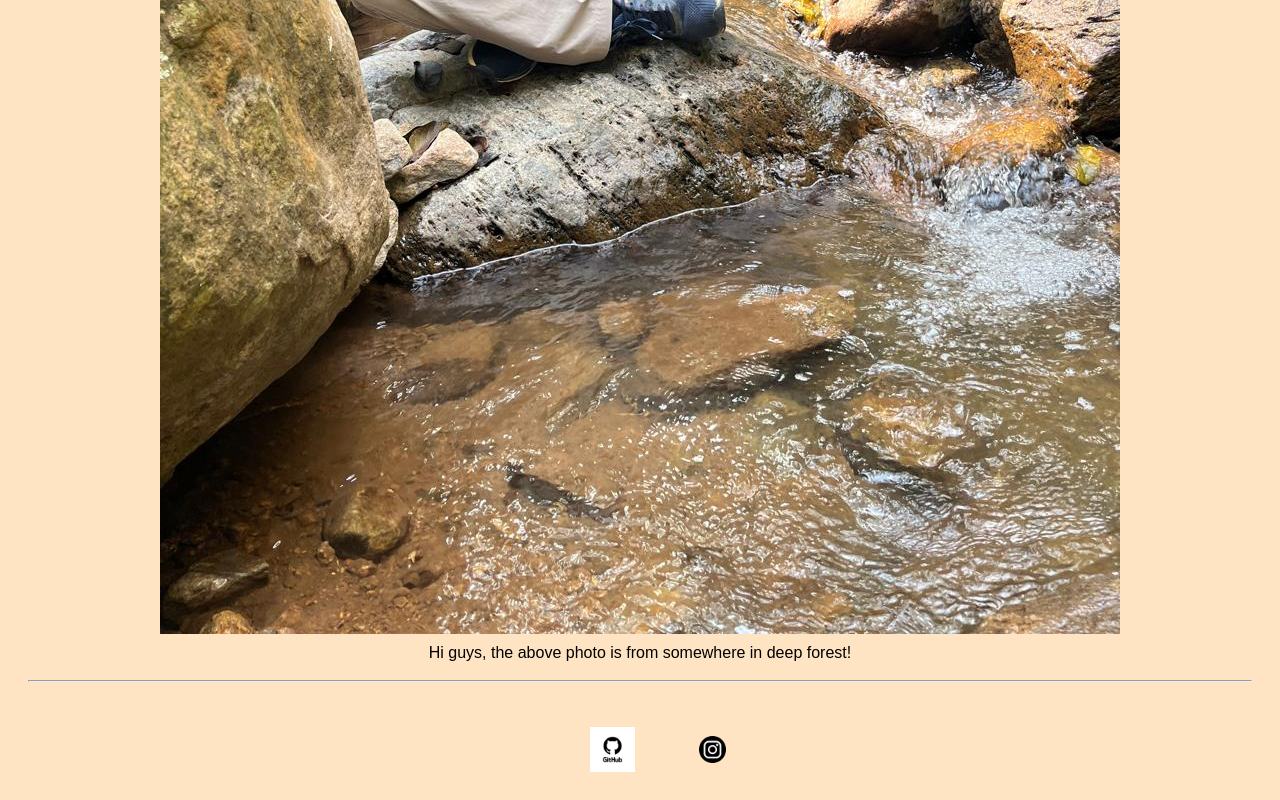
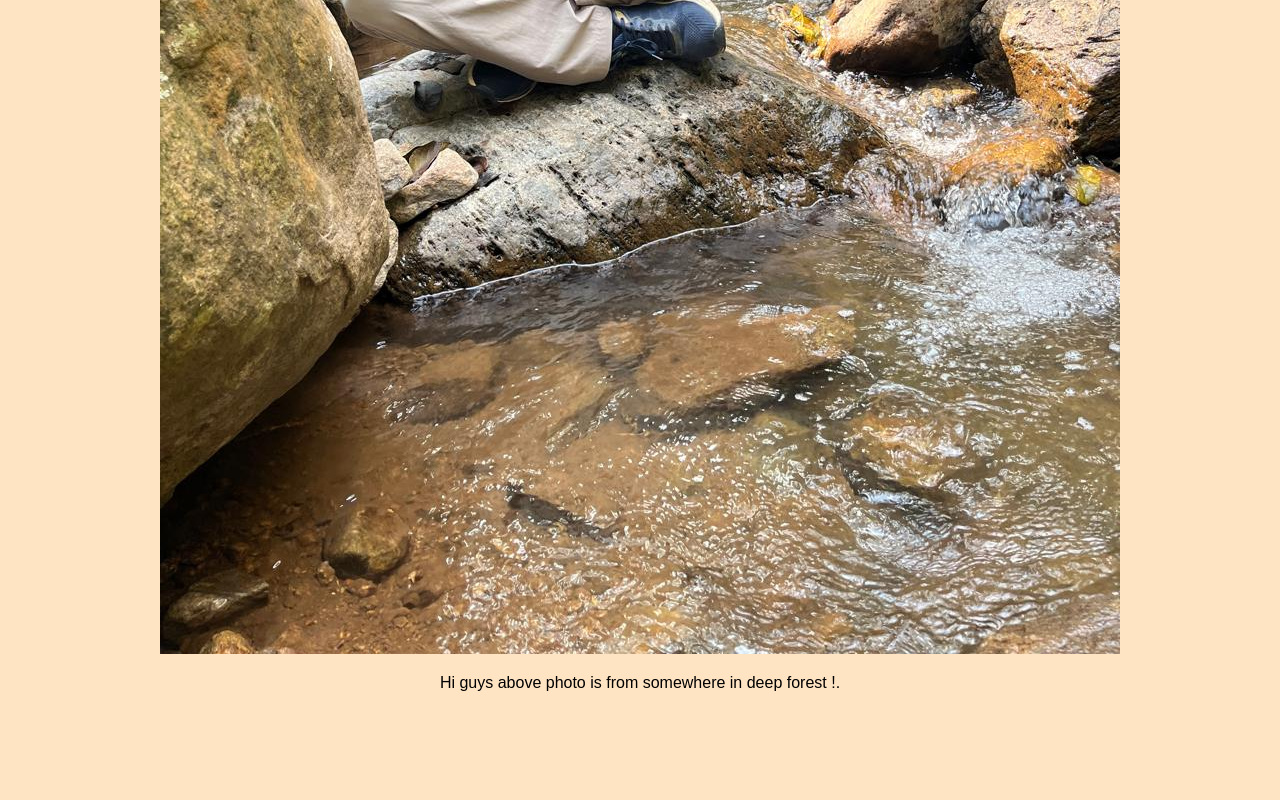
Before and after one commit to laxmansingh2397/laxman_website, a plain HTML site: page index.html in a window 1280 px wide. Shown: the part 827-1627 px from the top of the page. After the commit the page ends 1567 px from the top, so only its background shows below. Drawn offline with Linux system fonts and the light colour scheme.

Commit message:
change back to basic

```diff
--- a/index.html
+++ b/index.html
@@ -1,4 +1,4 @@
-<!-- <!DOCTYPE html>
+<!DOCTYPE html>
 
 <html>
   <head>
@@ -16,39 +16,9 @@
       <h1>LAXMAN SINGH</h1>
       <hr />
       <p>Hi, I am Laxman Singh and i love adventure !</p>
+
       <img src="img/my_image.jpg" alt="Laxman's photo" />
       <p>Hi guys above photo is from somewhere in deep forest !.</p>
     </main>
   </body>
-</html> -->
-
-<!DOCTYPE html>
-<html lang="en">
-  <head>
-    <meta charset="utf-8" />
-    <meta name="viewport" content="width=device-width, initial-scale=1.0" />
-    <title>Laxman Singh</title>
-    <link rel="stylesheet" href="style.css" />
-  </head>
-  <body>
-    <main>
-      <h1>LAXMAN SINGH</h1>
-      <hr />
-      <p>Hi, I am Laxman Singh and I love adventure!</p>
-      <img src="img/my_image.jpg" alt="Laxman's photo" />
-      <p>Hi guys, the above photo is from somewhere in deep forest!</p>
-      <hr/>
-      <div class="link">
-        <a target="_blank" href="https://github.com/laxmansingh2397">
-          <img src="img/github.jpg" alt="GitHub photo" />
-        </a>
-        <a
-          target="_blank"
-          href="https://www.instagram.com/hi_im_laxman/profilecard/?igsh=eXBzMDl5OW1lajF3"
-        >
-          <img src="img/instagram.webp" alt="Instagram photo" />
-        </a>
-      </div>
-    </main>
-  </body>
 </html>
--- a/style.css
+++ b/style.css
@@ -1,4 +1,4 @@
-/* main {
+main {
   font-family: sans-serif;
   padding: 20px;
   margin: auto;
@@ -38,60 +38,3 @@ p {
     margin-right: 5%;
     height: auto;
 }
- */
-main {
-  font-family: sans-serif;
-  padding: 20px;
-  margin: auto;
-}
-
-img {
-  display: block;
-  margin-left: auto;
-  margin-right: auto;
-  margin-top: 25px;
-  max-width: 100%; /* Ensure images are responsive */
-  height: auto; /* Maintain aspect ratio */
-}
-
-head {
-  text-align: center;
-}
-
-body {
-  background-color: bisque;
-}
-
-p {
-  text-align: center;
-  font-family: sans-serif;
-  padding: 10px; /* Reduced padding for mobile */
-  margin: auto;
-}
-
-.link {
-  display: flex; /* Use flexbox for better alignment */
-  justify-content: center; /* Center the links */
-  flex-wrap: wrap; /* Allow wrapping on smaller screens */
-  margin-top: 20px; /* Add some space above the links */
-}
-
-.link img {
-  width: 45%; /* Adjust width for images */
-  max-width: 100px; /* Set a maximum width for images */
-  margin-right: 5%; /* Add space between the images */
-  height: auto; /* Maintain aspect ratio */
-}
-
-/* Media Queries for Mobile Devices */
-@media (max-width: 600px) {
-  p {
-    padding: 5px; /* Reduce padding further for small screens */
-  }
-
-  .link img {
-    width: 80%; /* Increase image size on smaller screens */
-    margin-right: 0; /* Remove right margin to stack images vertically */
-    margin-bottom: 10px; /* Add space below each image */
-  }
-}
```
